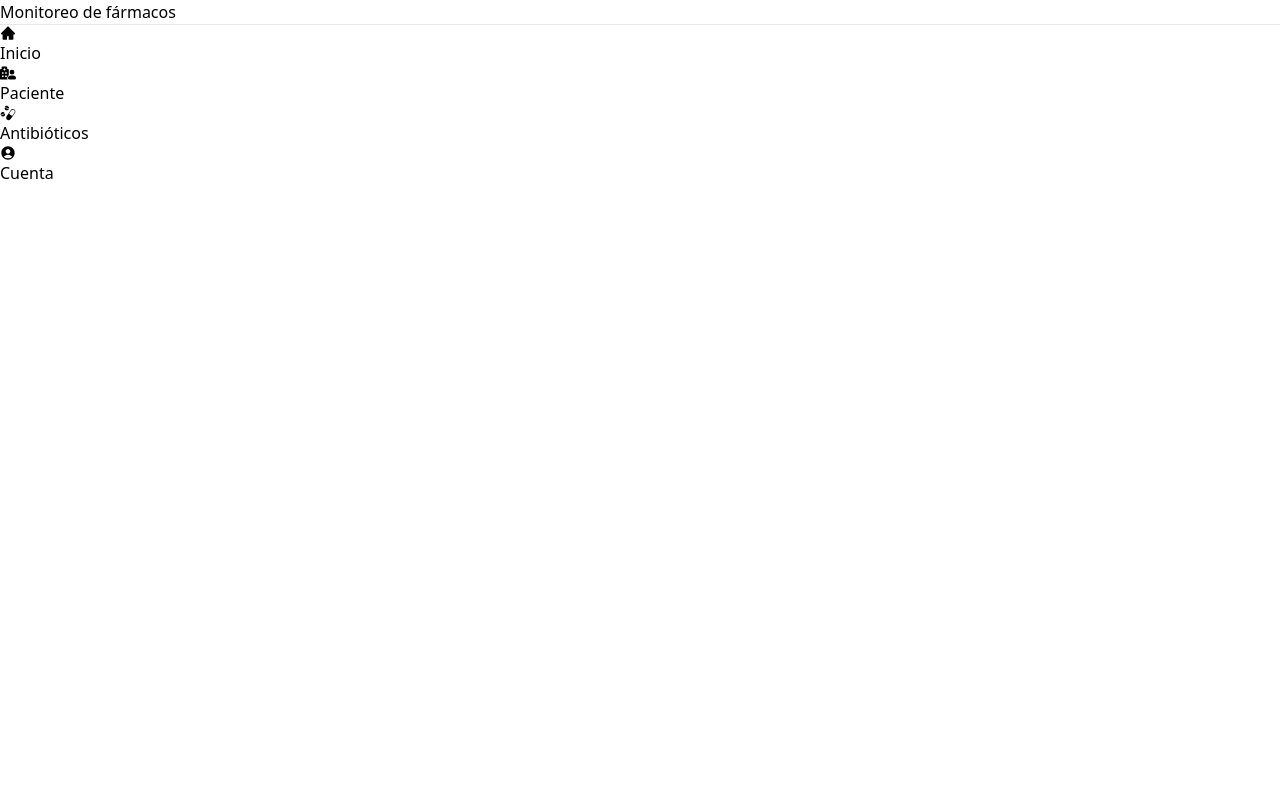
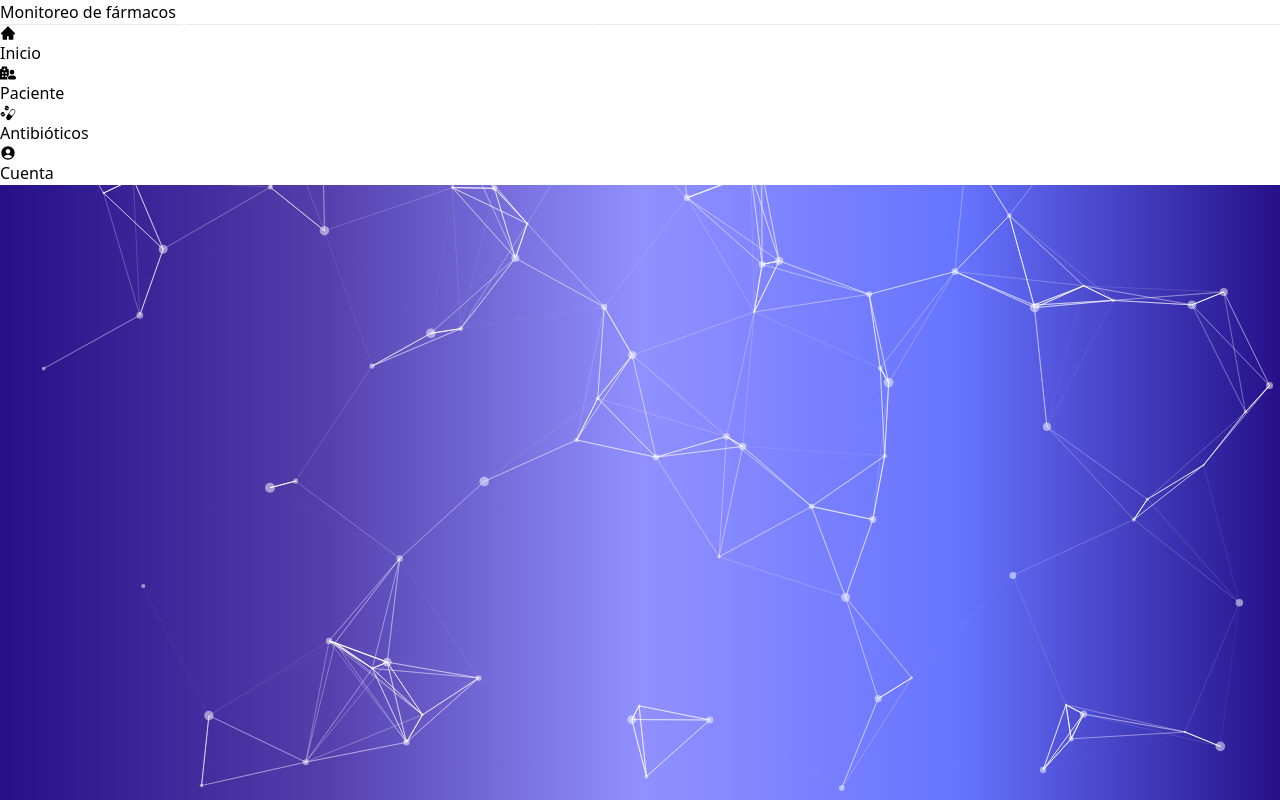
Before and after one commit to zaios-inc/vancomicina_front, a React (Create React App) app: page /home in a window 1280 px wide. Shown: the top 800 px of the page. Built offline with nearby package versions, Linux system fonts and the light colour scheme; what @material-tailwind/react would draw is missing.

Commit message:
[UPDATED ADD] particles

```diff
--- a/package.json
+++ b/package.json
@@ -15,7 +15,9 @@
     "react-router-dom": "^6.4.1",
     "react-scripts": "5.0.1",
     "react-select": "^5.4.0",
+    "react-tsparticles": "^2.3.3",
     "sweetalert2": "^11.4.37",
+    "tsparticles": "^2.3.4",
     "uniqid": "^5.4.0",
     "web-vitals": "^2.1.4"
   },
--- a/src/App.css
+++ b/src/App.css
@@ -0,0 +1,5 @@
+#tsparticles {
+    height: 100vh;
+    background: #4568dc;
+    background: linear-gradient(to right, #261089, #533eab, #9190ff, #6674ff, #261089)
+}
--- a/src/App.jsx
+++ b/src/App.jsx
@@ -5,18 +5,19 @@ import Select from "./components/Select";
 import PatientRegistry from "./components/patientRegistry"
 import Antibiotic from "./components/Antibiotic";
 import { BrowserRouter as Router, Route, Routes } from "react-router-dom";
-import Sidebar from "./components/sidebar";
+import Home from "./components/home";
+
 
 function App() {
   return (
     <Router>
-      <Sidebar />
       <Routes>
         <Route exact path="/login" element={<Login/>}/>
         <Route exact path="/register" element={<SignUp/>}/>
         <Route exact path="/select" element={<Select />}/>
         <Route exact path="/patient" element={<PatientRegistry />}/>
         <Route exact path="/antibiotic" element={<Antibiotic />}/>
+        <Route exact path="/home" element={<Home/>}/>
       </Routes>
   </Router>
   );
--- /dev/null
+++ b/src/components/home.jsx
@@ -0,0 +1,18 @@
+import React from 'react'
+import ParticlesBackground from './particles';
+import Sidebar from './sidebar';
+
+function Home() {
+  return (
+    <div>
+      <div className='w-1/6'>
+        <Sidebar />
+      </div>
+      <div className='pl-64'>
+        <ParticlesBackground />
+      </div>
+    </div>
+  )
+}
+
+export default Home;
--- /dev/null
+++ b/src/components/particles.jsx
@@ -0,0 +1,94 @@
+import { useCallback } from "react";
+import Particles from "react-tsparticles";
+import { loadFull } from "tsparticles";
+import "../App.css";
+
+function ParticlesBackground () {
+  const particlesInit = useCallback(async (engine) => {
+    console.log(engine);
+    // you can initiate the tsParticles instance (engine) here, adding custom shapes or presets
+    // this loads the tsparticles package bundle, it's the easiest method for getting everything ready
+    // starting from v2 you can add only the features you need reducing the bundle size
+    await loadFull(engine);
+  }, []);
+
+  const particlesLoaded = useCallback(async (container) => {
+    await console.log(container);
+  }, []);
+
+  return (
+    <Particles
+      id="tsparticles"
+      init={particlesInit}
+      loaded={particlesLoaded}
+      options={{
+        fpsLimit: 120,
+        interactivity: {
+          events: {
+            onClick: {
+              enable: true,
+              mode: "push",
+            },
+            onHover: {
+              enable: true,
+              mode: "repulse",
+            },
+            resize: true,
+          },
+          modes: {
+            push: {
+              quantity: 4,
+            },
+            repulse: {
+              distance: 200,
+              duration: 0.4,
+            },
+          },
+        },
+        particles: {
+          color: {
+            value: "#ffffff",
+          },
+          links: {
+            color: "#ffffff",
+            distance: 150,
+            enable: true,
+            width: 1,
+          },
+          collisions: {
+            enable: true,
+          },
+          move: {
+            directions: "none",
+            enable: true,
+            outModes: {
+              default: "bounce",
+            },
+            random: false,
+            speed: 1,
+            straight: false,
+          },
+          number: {
+            density: {
+              enable: true,
+              area: 800,
+            },
+            value: 80,
+          },
+          opacity: {
+            value: 0.5,
+          },
+          shape: {
+            type: "circle",
+          },
+          size: {
+            value: { min: 1, max: 5 },
+          },
+        },
+        detectRetina: true,
+      }}
+    />
+  );
+};
+
+export default ParticlesBackground;
--- a/src/components/patientRegistry.jsx
+++ b/src/components/patientRegistry.jsx
@@ -1,5 +1,6 @@
-import { Card, CardBody, Input, CardHeader, Typography,Button, CardFooter, Select, Option } from '@material-tailwind/react';
+import { Card, CardBody, Input, CardHeader, Typography, Button, CardFooter } from '@material-tailwind/react';
 import React from 'react'
+import ParticlesBackground from './particles';
 import SingleSelect from './selectAntibiot';
 import Sidebar from './sidebar';
 
@@ -7,7 +8,8 @@ import Sidebar from './sidebar';
 function PatientRegistry() {
 
   return (
-    <div className='flex min-h-screen bg-purple-50'>
+    <div>
+      <div className='flex min-h-screen bg-purple-500'>
 
         <div className='w-1/6'>
           <Sidebar />
@@ -25,8 +27,9 @@ function PatientRegistry() {
               </Typography>
             </CardHeader>
             <CardBody className="flex flex-col gap-4">
-        <Input type="number" label="Altura" variant="standard" size="lg" color='purple'/>
-        <Input type="number" label="Peso" variant="standard" size="lg" color='purple'/>
+              <Input type="number" label="Altura (cm)" variant="standard" size="lg" color='purple' />
+              <Input type="number" label="Peso (kg)" variant="standard" size="lg" color='purple' />
+              <Input type="number" label="Edad" variant="standard" size="lg" color='purple' />
               <Input type="number" label="Creatinina" variant="standard" size="lg" color='purple' />
               <div class=" pt-5">
                 <label class="pr-2">
@@ -71,10 +74,12 @@ function PatientRegistry() {
         </div>
 
         <div className='py-36 pl-10 w-96'>
-        <SingleSelect/>
+          <SingleSelect />
+        </div>
+        <ParticlesBackground />
+      </div>
     </div>
 
-    </div>
   )
 }
 
--- a/src/components/sidebar.jsx
+++ b/src/components/sidebar.jsx
@@ -16,6 +16,7 @@ function Sidebar() {
         <a
           href="https://zaios.com.co"
           target="_blank"
+          rel="noreferrer"
           className="mt-2 text-center w-full inline-block"
         >
           <div className="text center font-bold text-xl">Monitoreo de fármacos</div>
--- a/src/components/signUp.jsx
+++ b/src/components/signUp.jsx
@@ -33,7 +33,6 @@ function SignUp() {
       name: name,
       password: password
     }
-    let timerInterval
     Swal.fire({
         icon: 'info',
         title: 'Creando tu usuario...',
@@ -41,7 +40,7 @@ function SignUp() {
         didOpen: () => {
             Swal.showLoading()
             const b = Swal.getHtmlContainer().querySelector('b')
-            timerInterval = setInterval(() => {
+            let timerInterval = setInterval(() => {
             b.textContent = Swal.getTimerLeft()
           }, 100)
       }
```
Also changed, not shown: src/components/Antibiotic.jsx (+23 -22 lines), src/components/selectAntibiot.jsx (line endings or trailing spaces), 1 other file (tests, documents, lock files or other folders). Lines whose indentation alone changed are shown as unchanged.
